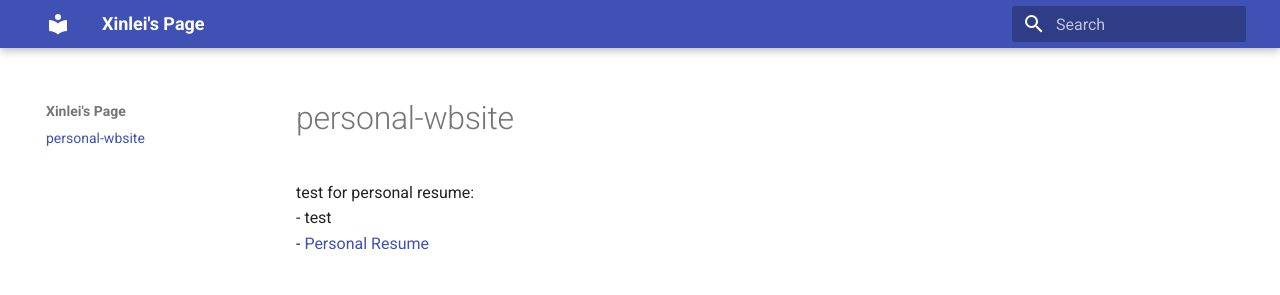
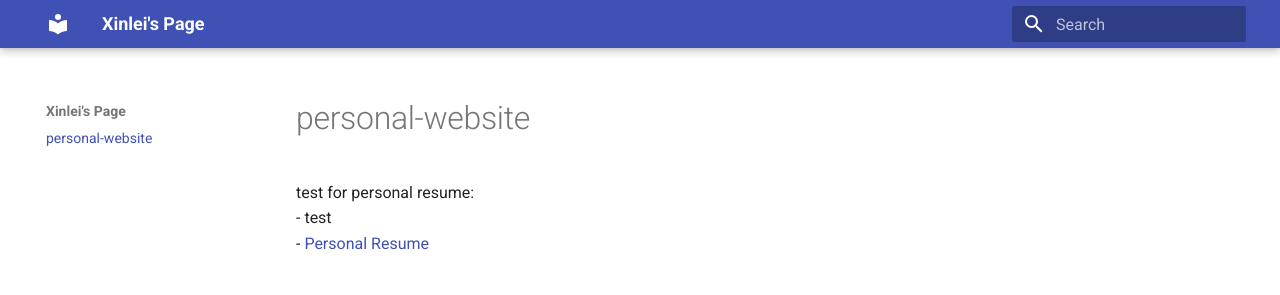
Before and after one commit to GuanQinG-GitHub/personal-website, an MkDocs documentation site: the page built from docs/index.md, in a window 1280 px wide. Shown: the top 295 px of the page. Built offline with MkDocs 1.6.1 and Material for MkDocs 9.7.7, drawn with Linux system fonts in a browser that asks for light colours.

Commit message:
Update index.md

```diff
--- a/docs/index.md
+++ b/docs/index.md
@@ -1,4 +1,4 @@
-# personal-wbsite
+# personal-website
 
 test for personal resume:
 - test
```
